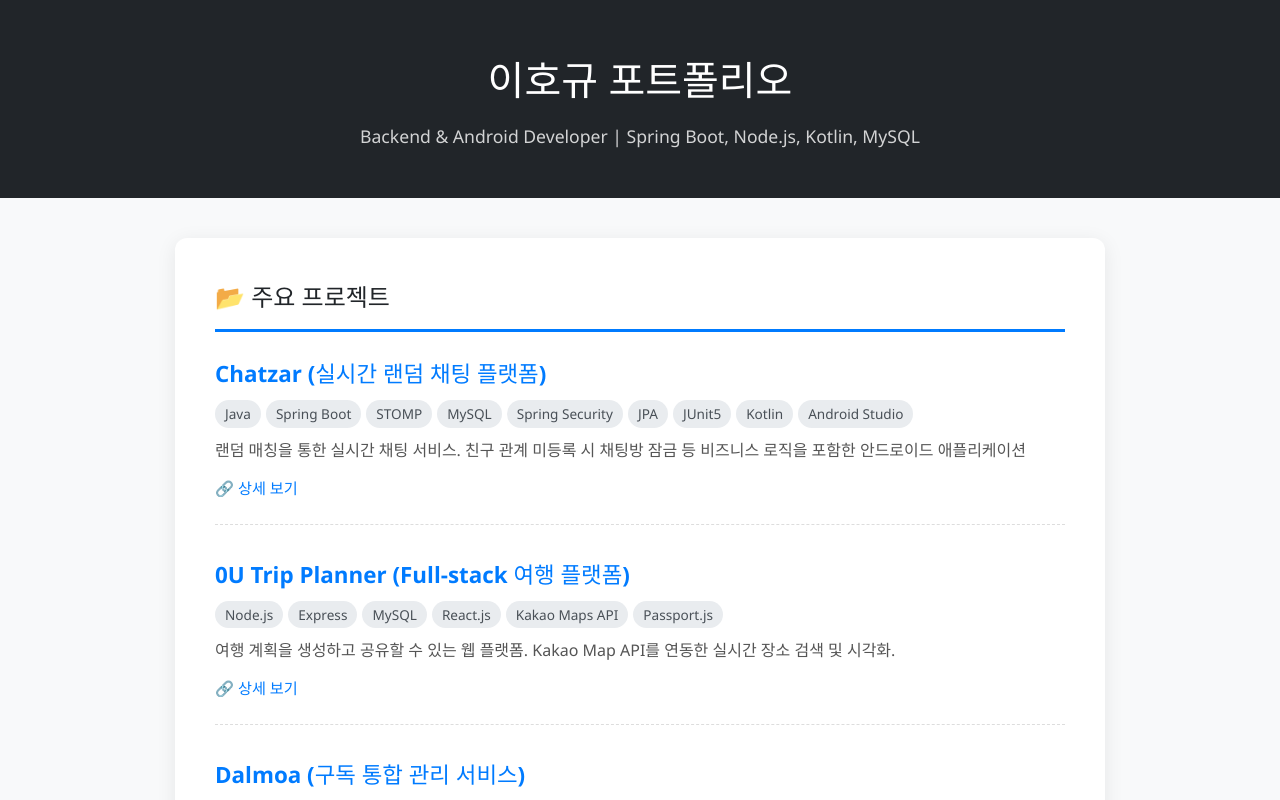
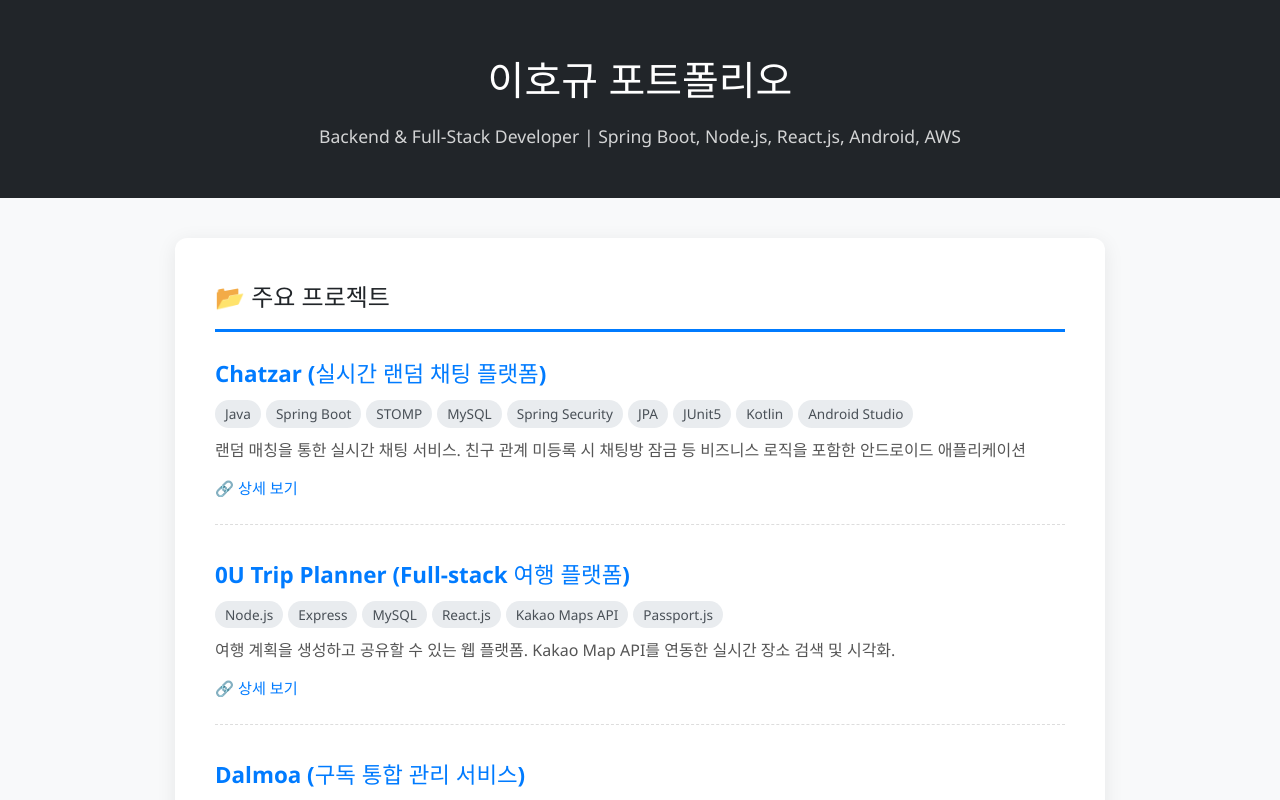
Before and after one commit to JamongFriend/jamongfriend.github.io, a React (Vite) app: page / in a window 1280 px wide. Shown: the top 800 px of the page. Built offline with nearby package versions, Linux system fonts and the light colour scheme.

Commit message:
refactor: 헤더 내용 수정

```diff
--- a/src/components/Header.tsx
+++ b/src/components/Header.tsx
@@ -2,7 +2,7 @@ const Header = () => {
   return (
     <header>
       <h1>이호규 포트폴리오</h1>
-      <p>Backend & Android Developer | Spring Boot, Node.js, Kotlin, MySQL</p>
+      <p>Backend & Full-Stack Developer | Spring Boot, Node.js, React.js, Android, AWS</p>
     </header>
   );
 };
```
